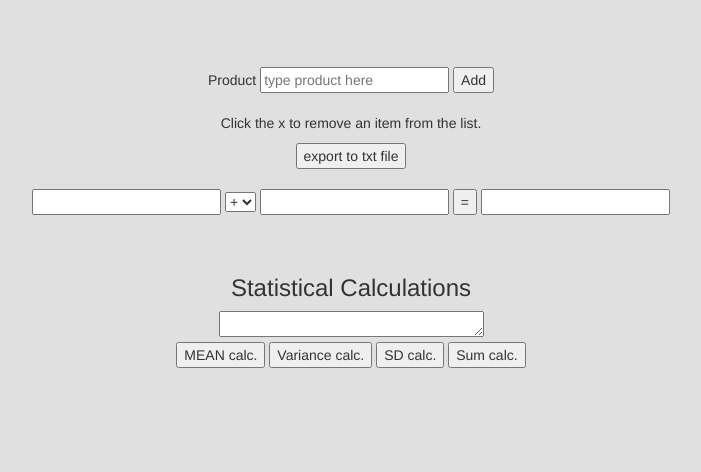
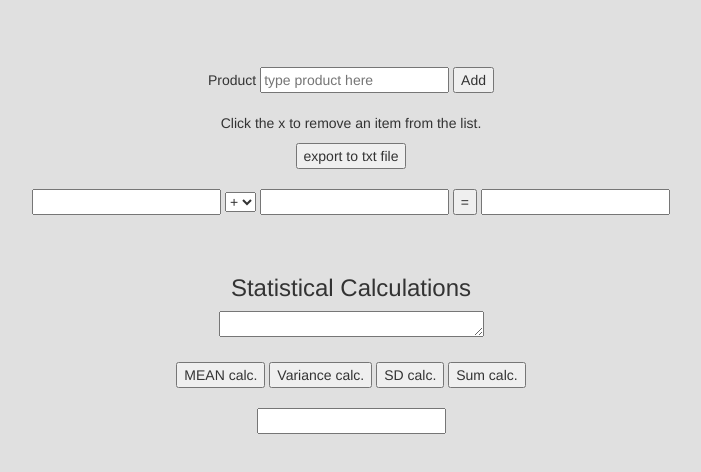
Before and after one commit to beatacable/itemList, a website: page index.html in a window 1280 px wide. Shown: the part 56-528 px from the top of the page, without its empty margins (289-990 px from the left). Drawn offline with nearby package versions, Linux system fonts and the light colour scheme.

Commit message:
Add files via upload

```diff
--- a/index.html
+++ b/index.html
@@ -85,11 +85,13 @@ app.controller("myCtrl", function($scope) {
 
 <h3>Statistical Calculations</h3>
 
-<textarea rows="1" cols="30"></textarea><br>
+<textarea rows="1" cols="30"></textarea><br><br>
 <button onclick="mean()">MEAN calc.</button>
 <button onclick="variance()">Variance calc.</button>
-<button onclick="sd()">SD calc.</button>
+<button onclick="standardDeviation()">SD calc.</button>
 <button onclick="sum()"> Sum calc.</button>
+<br><br>
+<input type='text' id='output' readonly>
 
 
 
```
